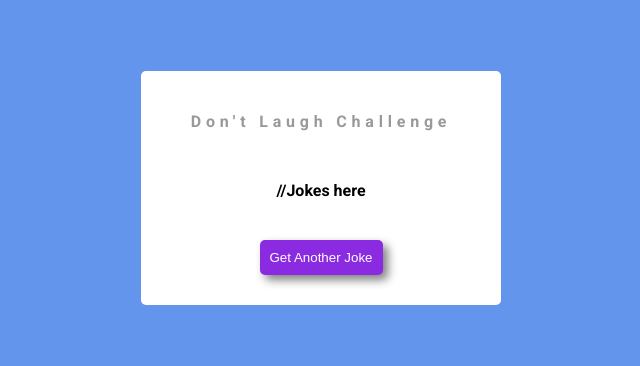
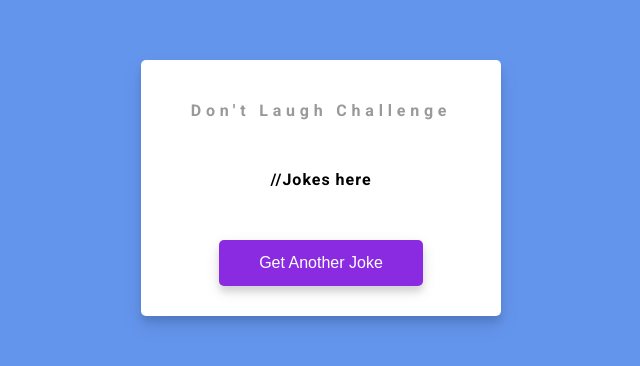
Before and after one commit to kehuanW/50-Projects-In-30-Days, a plain HTML site: page 10_Daddy_Jokes/index.html in a window 1280 px wide. Shown: the part 212-578 px from the top of the page, without its empty margins (319-959 px from the left). Drawn offline with Linux system fonts and the light colour scheme.

Commit message:
10th proj: change css

```diff
--- a/10_Daddy_Jokes/style.css
+++ b/10_Daddy_Jokes/style.css
@@ -22,11 +22,14 @@ body {
     background-color: white;
     padding: 30px 50px;
     border-radius: 5px;
-
-    display: flex;
+    /* double layers shadow */
+    box-shadow: 0 10px 20px rgba(0, 0, 0, 0.1), 0 6px 6px rgba(0, 0, 0, 0.1);
+    /* display: flex;
     flex-direction: column;
     align-items: center;
-    justify-content: center;
+    justify-content: center; */
+    /* 替代display:flex的用法 */
+    text-align: center;
 }
 
 h1 {
@@ -38,23 +41,30 @@ h1 {
 }
 
 .joke {
+    letter-spacing: 1px;
+    /* 调整行间距 */
+    line-height: 40px;
     margin: 40px auto;
     flex-wrap: wrap;
 }
 
 #btn {
+    cursor: pointer;
     background-color: blueviolet;
     border: 0;
     border-radius: 5px;
     color: white;
-    padding: 10px;
-    box-shadow: 5px 5px 10px gray;
+    /* padding: 10px; */
+    padding: 14px 40px;
+    font-size: 16px;
+    box-shadow: 0 5px 15px rgba(0, 0, 0, 0.1), 0 6px 6px rgba(0, 0, 0, 0.1);
 }
 
-#btn:hover {
-    cursor: pointer;
+/* 如果用focus的话会出现点击后不会弹回来 */
+#btn:active {
+    scale: 0.98;
 }
 
-#btn:focus {
-    scale: 0.98;
+.btn:focus {
+    outline: 0;
 }
```
Also changed, not shown: 1 other file.
